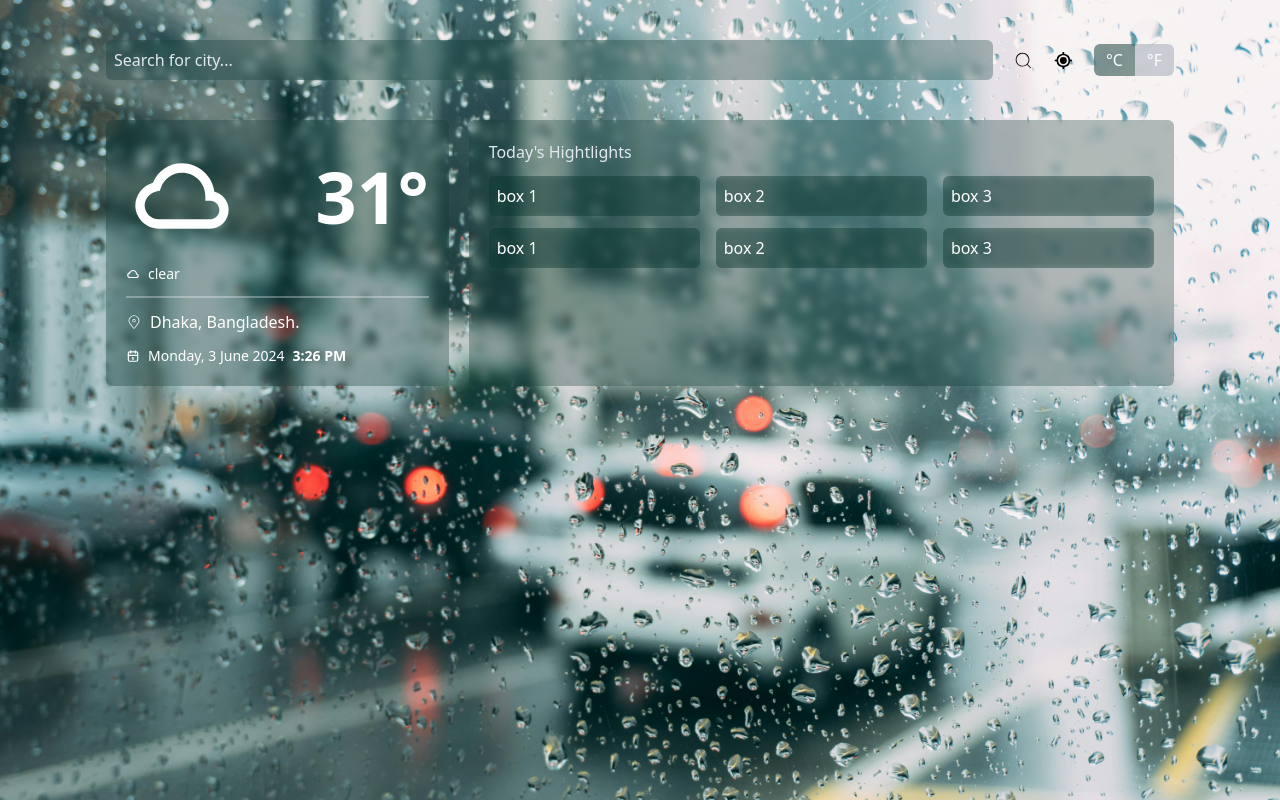
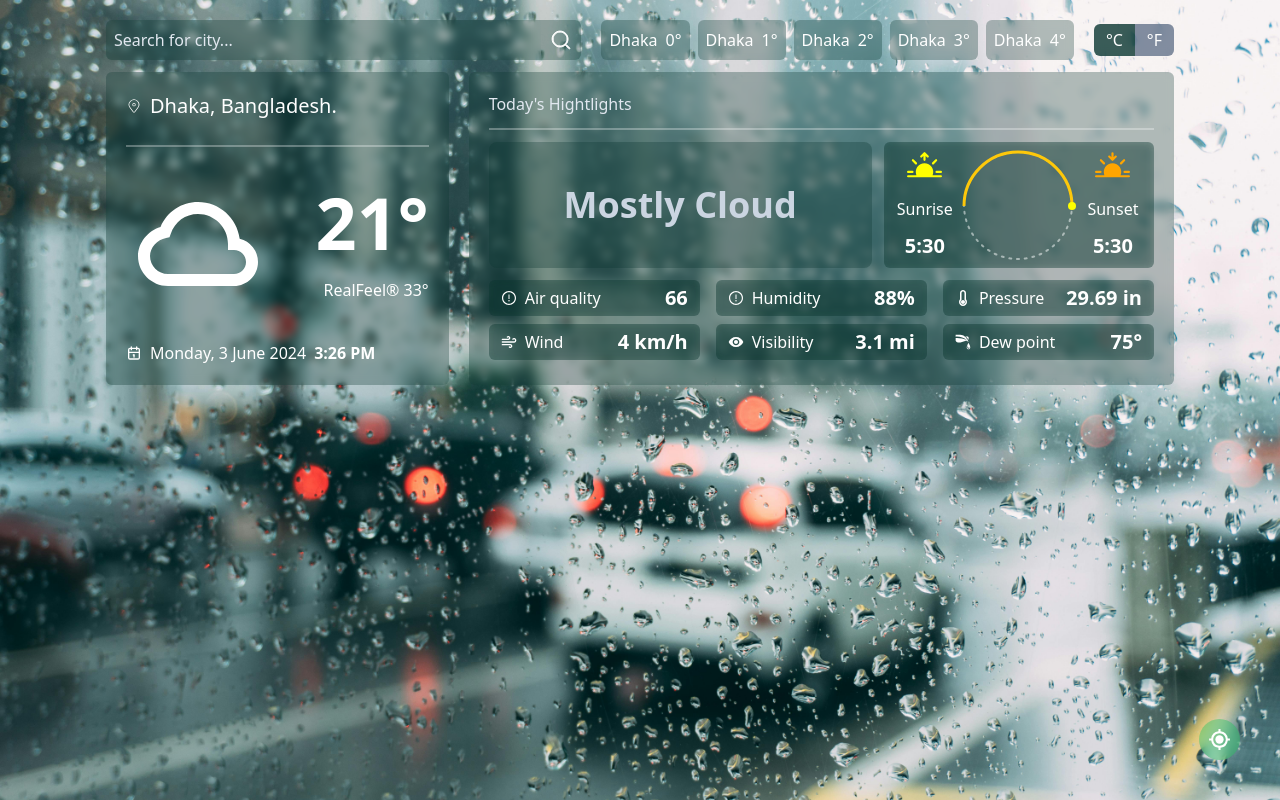
Before and after one commit to ibrahimk4111/weather-app, a React (Vite) app: page / in a window 1280 px wide. Built offline with nearby package versions, Linux system fonts and the light colour scheme.

Commit message:
fixs and completed todays

```diff
--- a/src/App.css
+++ b/src/App.css
@@ -1,3 +1,4 @@
+
 *{
   margin: 0px;
   padding: 0px;
--- a/src/App.tsx
+++ b/src/App.tsx
@@ -1,14 +1,15 @@
 import './App.css'
-import MainDegreeShowCase from './Components/MainDegreeShowCase'
+import MainDegreeShowCase from './Components/todayWeather/MainDegreeShowCase'
 import SearchBar from './Components/SearchBar'
 import rainy from '../public/rainy.jpg'
+// import clear from '../public/clear.jpg'
 
 function App() {
 
   return (
-    <div className='relative h-screen p-10'>
+    <div className='relative min-h-screen py-5'>
       <div className=' fixed top-0 left-0 overflow-hidden -z-50'>
-        <img src={rainy} alt="clear" className=' w-full h-full object-cover ' />
+        <img src={rainy} alt="clear" className=' w-full min-h-screen h-full object-cover ' />
       </div>
       <SearchBar />
       <MainDegreeShowCase />
--- a/src/Components/MainDegreeShowCase.tsx
+++ /dev/null
@@ -1,63 +0,0 @@
-import { BiCloud } from "react-icons/bi";
-import { CiLocationOn } from "react-icons/ci";
-import { TbCalendar } from "react-icons/tb";
-
-const MainDegreeShowCase = () => {
-  return (
-    <div className=" mt-10 ">
-      <div className=" container grid grid-cols-12 gap-5">
-        {/* cols-span-4 left bar */}
-        <div className=" bg-[#0b3631]/30 backdrop-blur-sm lg:col-span-4 p-5 rounded-md text-white space-y-3 ">
-          <div className=" flex gap-2 justify-between items-center">
-            <BiCloud className=" h-28 w-28" />
-            <h1 className=" text-7xl font-bold ">31°</h1>
-          </div>
-          <div className=" flex gap-2 justify-start items-center text-sm">
-            <BiCloud />
-            <p>clear</p>
-          </div>
-          <hr className=" border border-white/30 " />
-          <div className=" flex gap-2 justify-start items-center ">
-            <CiLocationOn />
-            <p> Dhaka, Bangladesh. </p>
-          </div>
-          <div className=" flex gap-2 justify-start items-center text-sm ">
-            <TbCalendar />
-            <p>Monday, 3 June 2024 </p>
-            <p className=" font-bold">3:26 PM</p>
-          </div>
-        </div>
-
-        {/* cols-span-8 right bar */}
-        <div className=" bg-[#0b3631]/30 backdrop-blur-sm lg:col-span-8 p-5 rounded-md text-white space-y-3 ">
-          <h1 className=" mb-3 text-slate-200 ">Today's Hightlights</h1>
-
-          <div className=" columns-3 ">
-            <div className=" bg-[#0b3631]/30 backdrop-blur-sm rounded-md p-2 ">
-              box 1
-            </div>
-            <div className=" bg-[#0b3631]/30 backdrop-blur-sm rounded-md p-2 ">
-              box 2
-            </div>
-            <div className=" bg-[#0b3631]/30 backdrop-blur-sm rounded-md p-2 ">
-              box 3
-            </div>
-          </div>
-          <div className=" columns-3 ">
-            <div className=" bg-[#0b3631]/30 backdrop-blur-sm rounded-md p-2 ">
-              box 1
-            </div>
-            <div className=" bg-[#0b3631]/30 backdrop-blur-sm rounded-md p-2 ">
-              box 2
-            </div>
-            <div className=" bg-[#0b3631]/30 backdrop-blur-sm rounded-md p-2 ">
-              box 3
-            </div>
-          </div>
-        </div>
-      </div>
-    </div>
-  );
-};
-
-export default MainDegreeShowCase;
--- a/src/Components/SearchBar.tsx
+++ b/src/Components/SearchBar.tsx
@@ -3,24 +3,81 @@ import { BiCurrentLocation } from "react-icons/bi";
 import { CiSearch } from "react-icons/ci";
 
 const SearchBar = () => {
-  const [toggleDegree, setToggleDegree] = useState<string | null>("c")
+  const [toggleDegree, setToggleDegree] = useState<string | null>("c");
   return (
     <div>
+      {/* current location icons for search */}
+      <div className=" z-[1000] fixed bottom-10 right-10 bg-green-500/40 backdrop-blur-sm text-white rounded-full p-2  ">
+        <BiCurrentLocation
+          size={25}
+          className=" cursor-pointer hover:scale-125 transition-all ease-in duration-500"
+        />
+      </div>
+
+      {/* city search bar */}
       <div className=" container ">
-        <div className=" flex justify-center items-center gap-5">
-          <input
-            name="address"
-            type=" text "
-            placeholder="Search for city..."
-            className="  bg-[#0b3631]/30 backdrop-blur-sm placeholder:text-slate-200 text-slate-200 p-2 rounded-md w-full focus:ring-1 ring-slate-300 outline-none"
-          />
-          <CiSearch size={25}  className=" cursor-pointer hover:scale-125 transition-all ease-in  " />
-          <BiCurrentLocation size={25}  className=" cursor-pointer hover:scale-125 transition-all ease-in  " />
+        <div className=" flex justify-between items-center gap-5">
+          <div className=" flex items-center justify-start w-full">
+            <input
+              name="address"
+              type=" text "
+              placeholder="Search for city..."
+              className=" w-full bg-custom-color/30 backdrop-blur-sm placeholder:text-slate-200 text-slate-200 p-2 rounded-l-md focus:ring-1 ring-slate-300 outline-none"
+            />
+            <div className=" flex justify-center items-center cursor-pointer bg-custom-color/30 hover:bg-custom-color/60 rounded-r-md">
+              <CiSearch
+                strokeWidth={1}
+                className="text-white w-10 h-10 p-2 hover:scale-125 transition-all ease-in"
+              />
+            </div>
+          </div>
+
+          {/* searched cities */}
+          <div className=" gap-2 md:flex hidden">
+            {Array.from({ length: 5 }).map((item, index) => (
+              <div
+                key={index}
+                className=" cursor-pointer flex items-center justify-between gap-2 h-10 w-auto bg-custom-color/30 hover:bg-custom-color/80 backdrop-blur-sm rounded-md p-2 text-white transition-all ease-in duration-300 "
+              >
+                <h1>Dhaka</h1>
+                <p>{index}°</p>
+              </div>
+            ))}
+          </div>
+
+          {/* Fahrenheit (°F) Celsius (°C) */}
           <div className=" flex text-white">
-            <p onClick={()=>setToggleDegree('c')} className={`${toggleDegree == "c"? "bg-[#0b3631]/50":"bg-slate-500/30"} backdrop-blur-sm cursor-pointer px-3 py-1 rounded-l-md transition-all ease-in duration-500`}>°C</p>
-            <p onClick={()=>setToggleDegree('f')} className={`cursor-pointer px-3 py-1 rounded-r-md ${toggleDegree == "f"? "bg-[#0b3631]/50":"bg-slate-500/30" } backdrop-blur-sm transition-all ease-in duration-500`}>°F</p>
+            <p
+              onClick={() => setToggleDegree("c")}
+              className={`${
+                toggleDegree == "c" ? " bg-custom-color/80" : "bg-slate-500/80"
+              } backdrop-blur-sm cursor-pointer px-3 py-1 rounded-l-md transition-all ease-in duration-500`}
+            >
+              °C
+            </p>
+            <p
+              onClick={() => setToggleDegree("f")}
+              className={`cursor-pointer px-3 py-1 rounded-r-md ${
+                toggleDegree == "f" ? "bg-custom-color/80" : "bg-slate-500/80"
+              } backdrop-blur-sm transition-all ease-in duration-500`}
+            >
+              °F
+            </p>
           </div>
         </div>
+      </div>
+
+      {/* searched cities for small device*/}
+      <div className=" md:hidden columns-3 mt-3 px-10">
+        {Array.from({ length: 3 }).map((item, index) => (
+          <div
+            key={index}
+            className=" cursor-pointer flex items-center justify-between gap-2 w-auto bg-custom-color/30 hover:bg-custom-color/80 backdrop-blur-sm rounded-md p-2 text-white transition-all ease-in duration-300 "
+          >
+            <h1>Dhaka</h1>
+            <p>31°</p>
+          </div>
+        ))}
       </div>
     </div>
   );
--- /dev/null
+++ b/src/Components/todayWeather/DegreeShowcase.tsx
@@ -0,0 +1,32 @@
+import { BiCloud } from "react-icons/bi";
+import { CiLocationOn } from "react-icons/ci";
+import { TbCalendar } from "react-icons/tb";
+
+const DegreeShowcase = () => {
+  return (
+    <>
+      {/* cols-span-4 left bar */}
+      <div className=" max-w-96 bg-custom-color/30 backdrop-blur-sm lg:col-span-4 col-span-12 p-5 rounded-md text-white flex flex-col justify-between">
+        <div className=" flex gap-2 justify-start items-center ">
+          <CiLocationOn />
+          <p className=" text-xl "> Dhaka, Bangladesh. </p>
+        </div>
+        <hr className=" border border-white/30 " />
+        <div className=" flex items-center justify-between">
+          <BiCloud className=" h-36 w-36" />
+          <div className=" space-y-5 ">
+            <h1 className=" text-7xl font-bold ">21°</h1>
+            <p className="text-right"> RealFeel® 33° </p>
+          </div>
+        </div>
+        <div className=" flex gap-2 justify-start items-center ">
+          <TbCalendar />
+          <p>Monday, 3 June 2024 </p>
+          <p className=" font-bold">3:26 PM</p>
+        </div>
+      </div>
+    </>
+  );
+};
+
+export default DegreeShowcase;
--- /dev/null
+++ b/src/Components/todayWeather/MainDegreeShowCase.tsx
@@ -0,0 +1,15 @@
+import DegreeShowcase from "./DegreeShowcase";
+import TodayHighlights from "./TodayHighlights";
+
+const MainDegreeShowCase = () => {
+  return (
+    <div className=" mt-3 ">
+      <div className=" container grid grid-cols-12 gap-5">
+        <DegreeShowcase />
+        <TodayHighlights />
+      </div>
+    </div>
+  );
+};
+
+export default MainDegreeShowCase;
--- /dev/null
+++ b/src/Components/todayWeather/TodayHighlights.tsx
@@ -0,0 +1,85 @@
+import { AiOutlineExclamationCircle } from "react-icons/ai";
+import { BsFillSunriseFill, BsSunsetFill } from "react-icons/bs";
+import { FaThermometerEmpty } from "react-icons/fa";
+import { FiWind } from "react-icons/fi";
+import { GiDew } from "react-icons/gi";
+import { MdVisibility } from "react-icons/md";
+import sunriseandsunset from "../../../public/assets/sunriseandsunset.svg";
+
+const TodayHighlights = () => {
+  return (
+    <>
+      {/* cols-span-8 right bar */}
+      <div className=" bg-custom-color/30 backdrop-blur-sm lg:col-span-8 col-span-12 p-5 rounded-md text-white space-y-3 ">
+        <h1 className=" mb-3 text-slate-200 ">Today's Hightlights</h1>
+        <hr className=" border border-white/30 " />
+        <div className=" grid grid-cols-12 gap-3">
+          <h1 className="text-slate-300 p-5 bg-custom-color/30 text-4xl rounded-lg font-semibold lg:col-span-7 sm:col-span-6 col-span-12 flex justify-center items-center">
+            Mostly Cloud
+          </h1>
+          <div className=" flex w-full gap-2 bg-custom-color/30 backdrop-blur-sm rounded-md px-3 py-2 lg:col-span-5 sm:col-span-6 col-span-12">
+            <div className="w-full flex flex-col justify-between items-center ">
+              <BsFillSunriseFill size={35} fill=" yellow " />
+              <span>Sunrise</span>
+              <span className=" font-bold text-xl ">5:30</span>
+            </div>
+            <img src={sunriseandsunset} alt="sunrise and sunset" />
+            <div className="w-full flex flex-col justify-between items-center ">
+              <BsSunsetFill size={35} fill=" orange " />
+              <span>Sunset</span>
+              <span className=" font-bold text-xl ">5:30</span>
+            </div>
+          </div>
+        </div>
+
+        {/* highlights tabs */}
+        <div className=" md:columns-3 columns-2 space-y-2 ">
+          <div className=" bg-custom-color/30 backdrop-blur-sm rounded-md px-3 py-1 flex justify-between items-center ">
+            <p className=" flex gap-2 items-center">
+              <AiOutlineExclamationCircle />
+              <span>Air quality</span>
+            </p>
+            <span className=" font-bold text-xl ">66</span>
+          </div>
+          <div className=" bg-custom-color/30 backdrop-blur-sm rounded-md px-3 py-1 flex justify-between items-center ">
+            <p className=" flex gap-2 items-center">
+              <FiWind />
+              <span>Wind</span>
+            </p>
+            <span className=" font-bold text-xl ">4 km/h</span>
+          </div>
+          <div className=" bg-custom-color/30 backdrop-blur-sm rounded-md px-3 py-1 flex justify-between items-center ">
+            <p className=" flex gap-2 items-center">
+              <AiOutlineExclamationCircle />
+              <span>Humidity</span>
+            </p>
+            <span className=" font-bold text-xl ">88%</span>
+          </div>
+          <div className=" bg-custom-color/30 backdrop-blur-sm rounded-md px-3 py-1 flex justify-between items-center ">
+            <p className=" flex gap-2 items-center">
+              <MdVisibility />
+              <span>Visibility</span>
+            </p>
+            <span className=" font-bold text-xl ">3.1 mi</span>
+          </div>
+          <div className=" bg-custom-color/30 backdrop-blur-sm rounded-md px-3 py-1 flex justify-between items-center ">
+            <p className=" flex gap-2 items-center">
+              <FaThermometerEmpty />
+              <span>Pressure </span>
+            </p>
+            <span className=" font-bold text-xl ">29.69 in</span>
+          </div>
+          <div className=" bg-custom-color/30 backdrop-blur-sm rounded-md px-3 py-1 flex justify-between items-center ">
+            <p className=" flex gap-2 items-center">
+              <GiDew />
+              <span>Dew point</span>
+            </p>
+            <span className=" font-bold text-xl ">75°</span>
+          </div>
+        </div>
+      </div>
+    </>
+  );
+};
+
+export default TodayHighlights;
--- a/tailwind.config.js
+++ b/tailwind.config.js
@@ -6,6 +6,9 @@ export default {
   ],
   theme: {
     extend: {
+      colors:{
+        "custom-color": "#0b3631"
+      },
       container: {
         center: true,
         padding: "1rem",
```
Also changed, not shown: public/assets/sunriseandsunset.svg (added).
